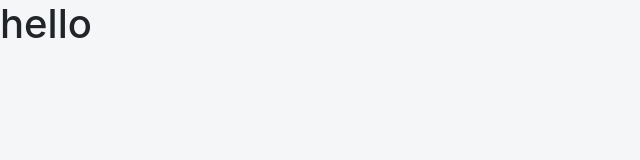
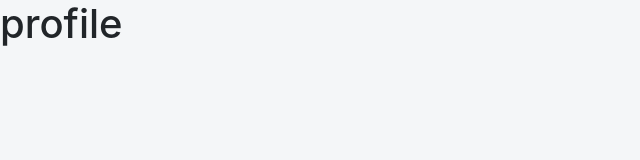
Before and after one commit to madhu1803/react_linkedin, a React (Create React App) app: page /profile in a window 1280 px wide. Shown: the top 160 px of the page, without its empty margins (0-640 px from the left). Built offline with nearby package versions, Linux system fonts and the light colour scheme.

Commit message:
routing done

```diff
--- a/src/App.js
+++ b/src/App.js
@@ -1,14 +1,25 @@
 import React, { Component } from "react";
 import "./App.css";
-import Feed from "./pages/Feed";
-import Profile from "./pages/Profile";
-
+import {
+  BrowserRouter as Router,
+  Switch,
+  Route,
+  Redirect,
+} from "react-router-dom";
+import { Feed, Profile, Page404 } from "./pages/index";
 export default class App extends Component {
   render() {
     return (
-      <div>
-        <h1>hello</h1>
-      </div>
+      <Router>
+        {/* A <Switch> looks through its children <Route>s and
+            renders the first one that matches the current URL. */}
+        <Switch>
+          <Route exact path={["/feed", "/"]} component={Feed} />
+          <Route exact path="/profile" component={Profile} />
+          <Route path="/page404" component={Page404} />
+          <Redirect from="*" exact={true} to="/page404" />
+        </Switch>
+      </Router>
     );
   }
 }
--- /dev/null
+++ b/src/pages/Page404.js
@@ -0,0 +1,9 @@
+import React from "react";
+
+export default function Page404() {
+  return (
+    <div>
+      <h1>404 not found</h1>
+    </div>
+  );
+}
--- /dev/null
+++ b/src/pages/index.js
@@ -0,0 +1,3 @@
+export { default as Feed } from "./Feed";
+export { default as Profile } from "./Profile";
+export { default as Page404 } from "./Page404";
--- a/src/pages/profile.js
+++ b/src/pages/profile.js
@@ -1,6 +1,6 @@
 import React, { Component } from "react";
 
-export default class profile extends Component {
+export default class Profile extends Component {
   render() {
     return (
       <div>
```
